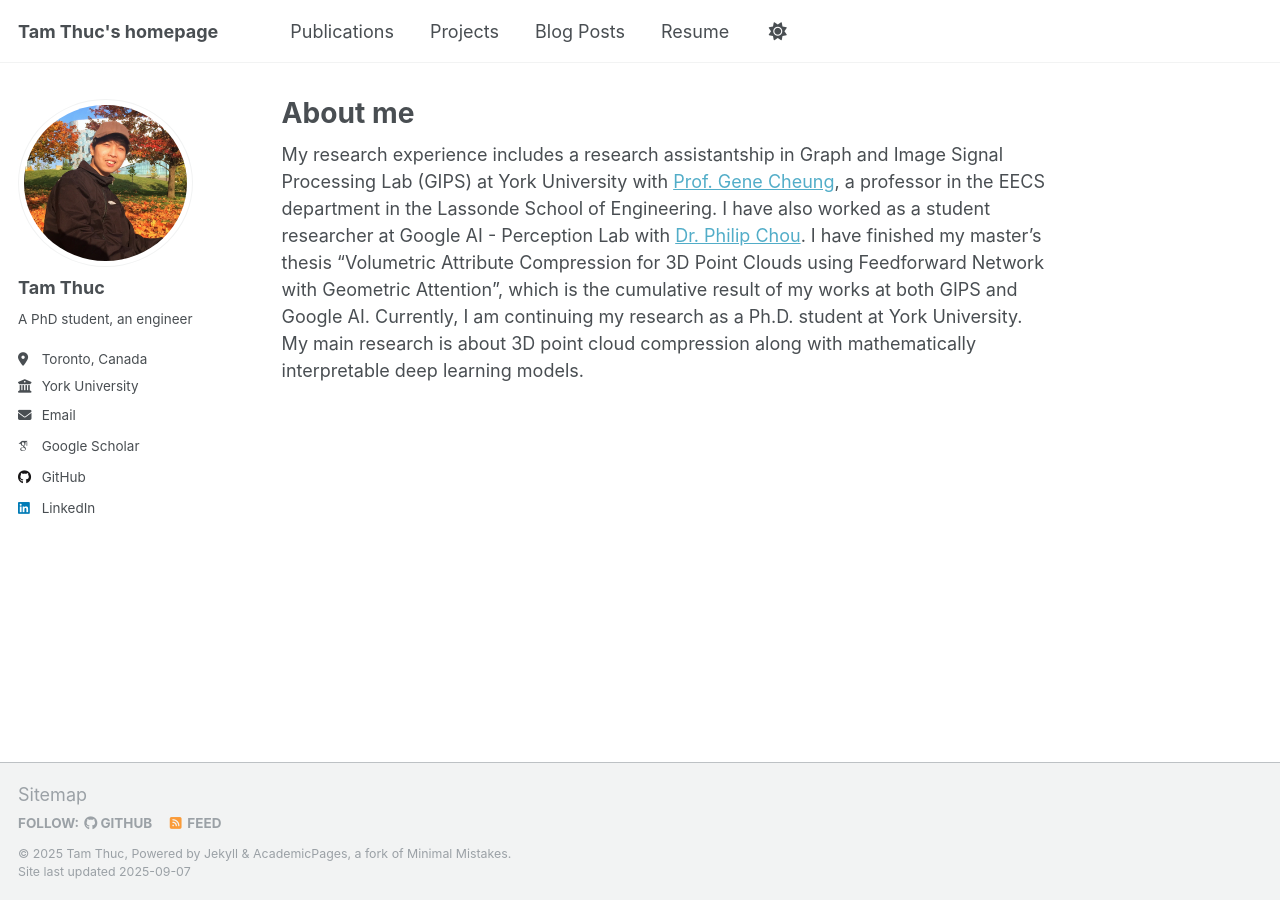
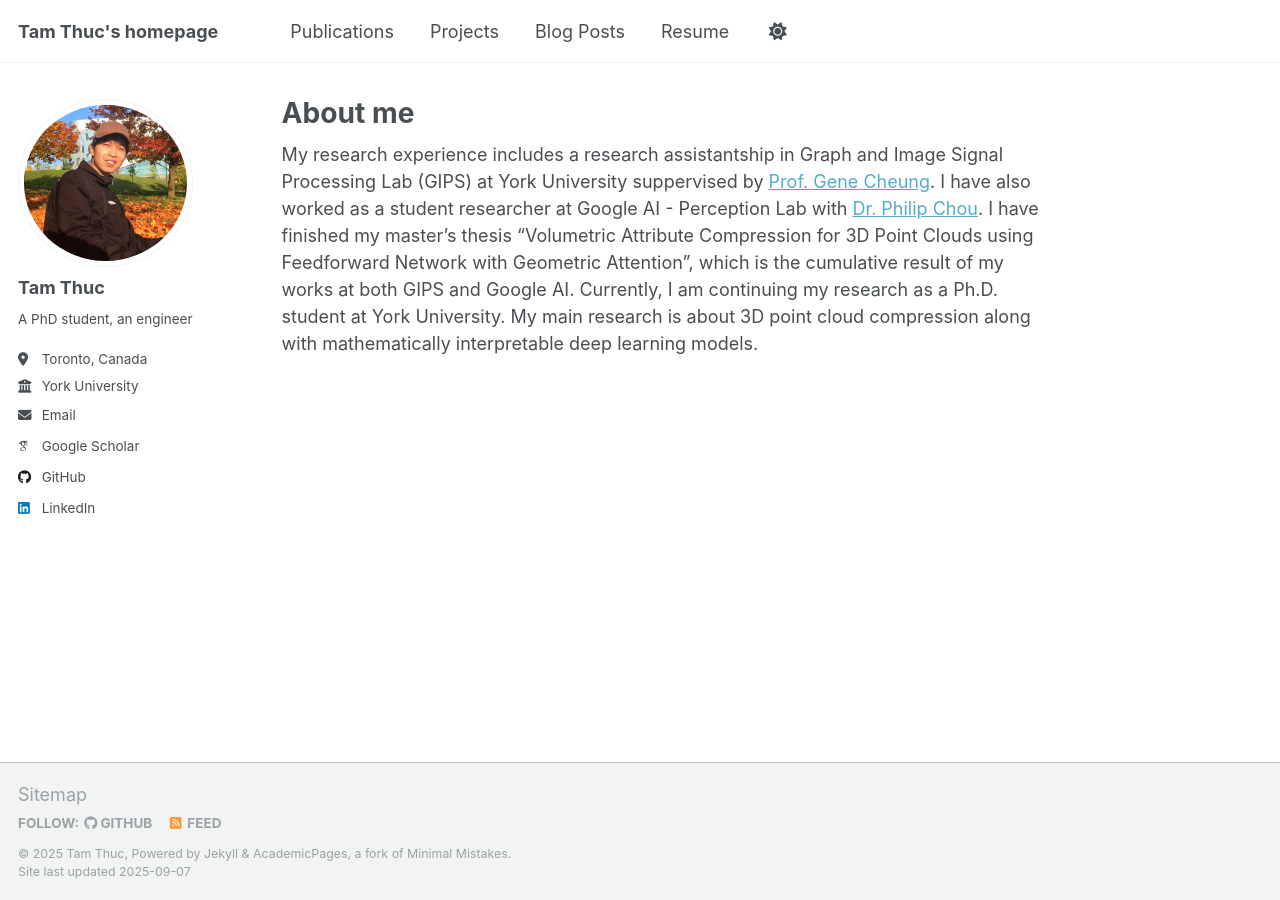
Before and after one commit to tamthuc1995/tamthuc1995.github.io, a Jekyll site: the page built from _pages/about.md, in a window 1280 px wide. Built offline with Jekyll 4.4.1, drawn with Linux system fonts in a browser that asks for light colours; some web fonts are replaced.

Commit message:
Update about me

```diff
--- a/_pages/about.md
+++ b/_pages/about.md
@@ -7,7 +7,7 @@ redirect_from:
   - /about.html
 ---
 
-My research experience includes a research assistantship in Graph and Image Signal Processing Lab (GIPS) at York University with [Prof. Gene Cheung](https://www.eecs.yorku.ca/~genec/index.html), a professor in the EECS department in the Lassonde School of Engineering. I have also worked as a student researcher at Google AI - Perception Lab with [Dr. Philip Chou](https://packet.media/). I have finished  my master's thesis “Volumetric Attribute Compression for 3D Point Clouds using Feedforward Network with Geometric Attention”, which is the cumulative result of my works at both GIPS and Google AI. Currently, I am continuing my research as a Ph.D. student at York University. My main research is about 3D point cloud compression along with mathematically interpretable deep learning models.
+My research experience includes a research assistantship in Graph and Image Signal Processing Lab (GIPS) at York University suppervised by [Prof. Gene Cheung](https://www.eecs.yorku.ca/~genec/index.html). I have also worked as a student researcher at Google AI - Perception Lab with [Dr. Philip Chou](https://packet.media/). I have finished  my master's thesis “Volumetric Attribute Compression for 3D Point Clouds using Feedforward Network with Geometric Attention”, which is the cumulative result of my works at both GIPS and Google AI. Currently, I am continuing my research as a Ph.D. student at York University. My main research is about 3D point cloud compression along with mathematically interpretable deep learning models.
 <!-- my latest work, accepted in NISP'24, is "Interpretable Lightweight Transformer via Unrolling of Learned Graph Smoothness Priors" which derived entirely from a graph-based mathematical model, it shares many similarities with attention operations with significantly reduced parameter counts, memory footprint and also gives competitive interpolation performance.  -->
 <!-- Although I have been doing a lot of research work, my desire is to learn more about industry perspectives on machine learning and improve my skill further to a practical level by low-level engineering, e.g, real-time inference, GPU kernel-based implementation. -->
 
```
